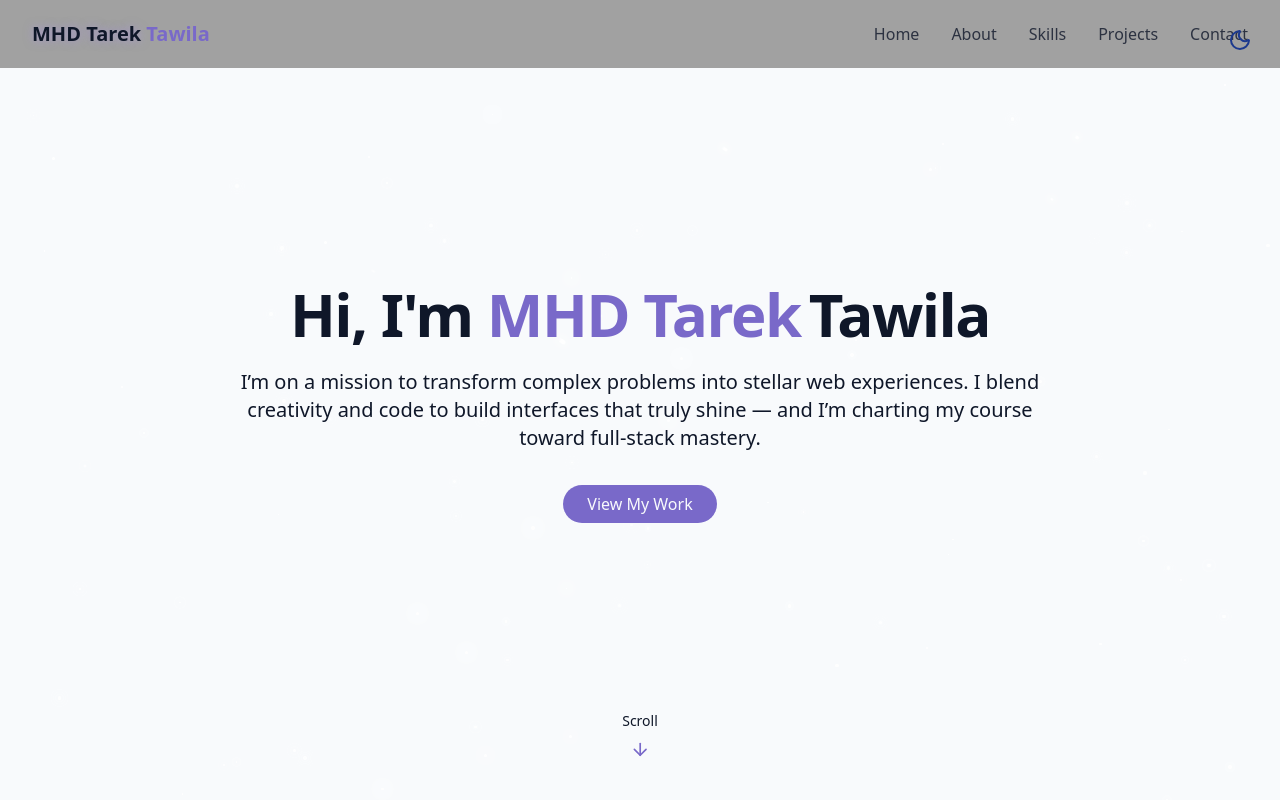
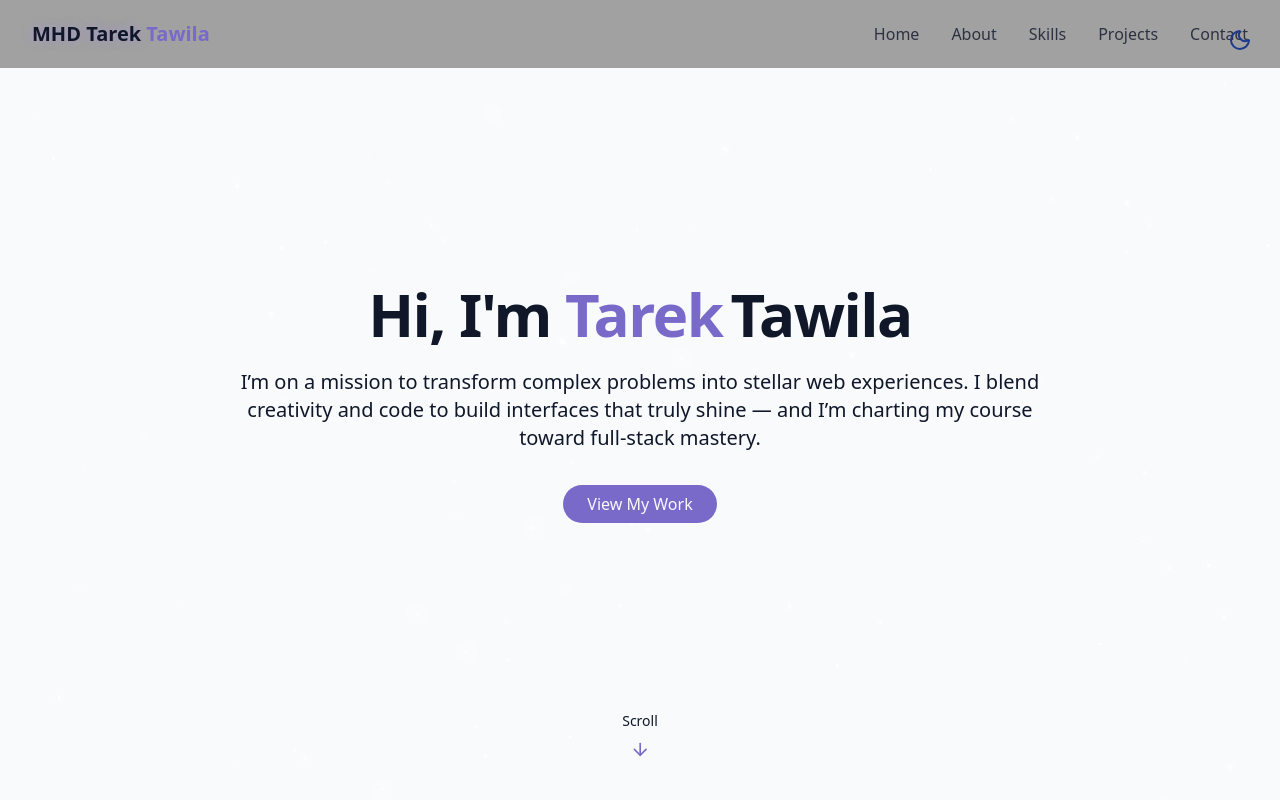
Before and after one commit to Killerbee663/Personal-Portfolio, a React (Vite) app: page / in a window 1280 px wide. Shown: the top 800 px of the page. Built offline with nearby package versions, Linux system fonts and the light colour scheme.

Commit message:
remove MHD from name

```diff
--- a/src/components/HeroSection.jsx
+++ b/src/components/HeroSection.jsx
@@ -11,7 +11,7 @@ export const HeroSection = () => {
           <h1 className="text-4xl md:text-6xl font-bold tracking-tight">
             <span className="opacity-0 animate-fade-in"> Hi, I'm </span>
             <span className="text-primary opacity-0 animate-fade-in-delay-1">
-              MHD Tarek
+              Tarek
             </span>
             <span className="text-gradient ml-2 opacity-0 animate-fade-in-delay-2">
               Tawila
```
